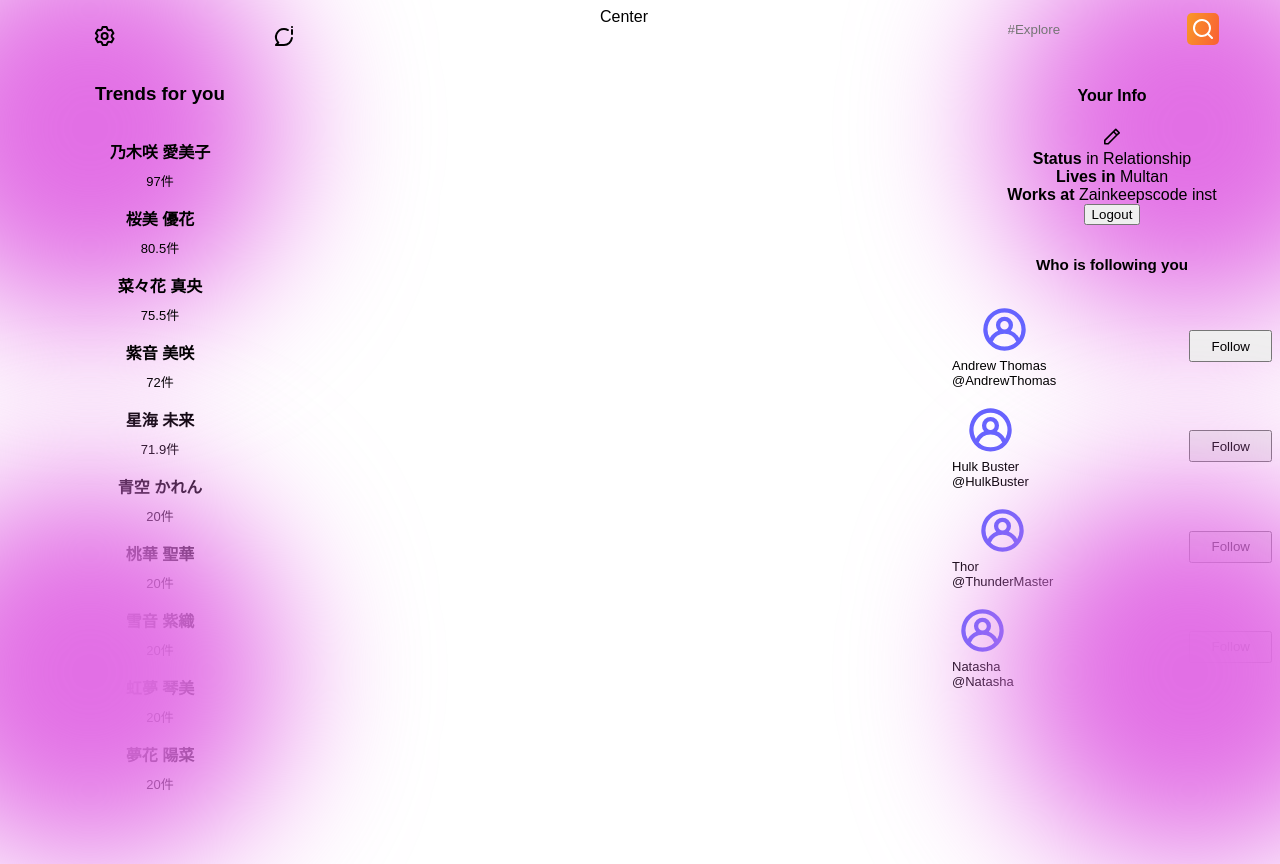
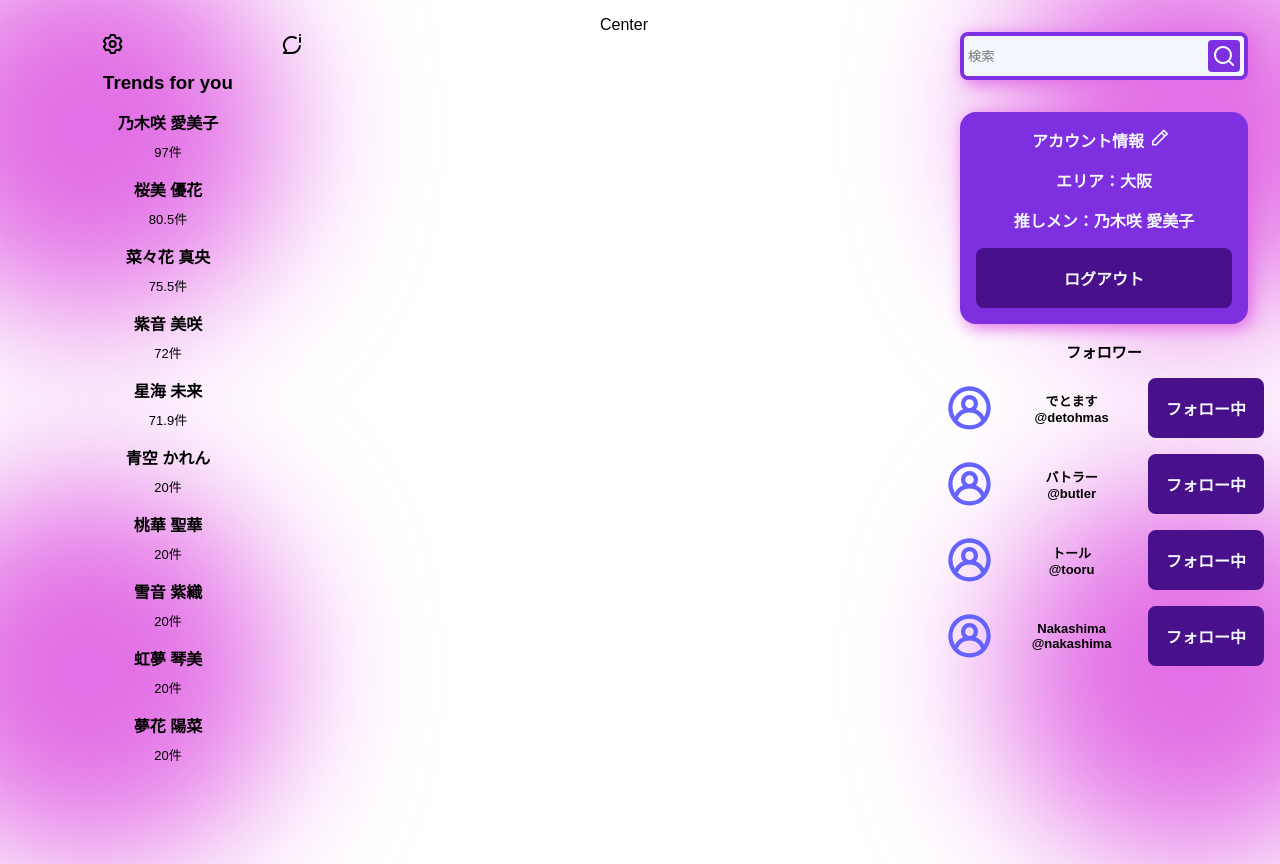
Before and after one commit to ttcksf/react-text-sns, a React (Create React App) app: page / in a window 1280 px wide. Shown: the top 864 px of the page. Built offline with nearby package versions, Linux system fonts and the light colour scheme; some icons are missing.

Commit message:
create:RightSide

```diff
--- a/src/components/FollowerCard.js
+++ b/src/components/FollowerCard.js
@@ -4,19 +4,17 @@ import { localFollowerCard } from "../localData/localFollowersData";
 const FollowerCard = () => {
   return (
     <div style={followerCardStyle}>
-      <h3>Who is following you</h3>
+      <h3>フォロワー</h3>
 
       {localFollowerCard.map((follower, index) => {
         return (
           <div style={followerStyle} key={index}>
-            <div>
-              <img src={follower.img} alt="" style={followerImageStyle} />
-              <div style={followerNameStyle}>
-                <span>{follower.accountName}</span>
-                <span>@{follower.userName}</span>
-              </div>
+            <img src={follower.img} alt="" style={followerImageStyle} />
+            <div style={followerNameStyle}>
+              <span>{follower.accountName}</span>
+              <span>@{follower.userName}</span>
             </div>
-            <button style={followBtnStyle}>Follow</button>
+            <button className="button">フォロー中</button>
           </div>
         );
       })}
@@ -48,14 +46,8 @@ const followerImageStyle = {
 const followerNameStyle = {
   display: "flex",
   flexDirection: "column",
-  alignItems: "flex-start",
+  alignItems: "center",
   justifyContent: "center",
+  fontWeight: "bold",
 };
-
-const followBtnStyle = {
-  height: "2rem",
-  paddingLeft: "20px",
-  paddingRight: "20px",
-};
-
 export default FollowerCard;
--- a/src/components/ProfileCard.js
+++ b/src/components/ProfileCard.js
@@ -5,14 +5,15 @@ import ProfileModal from "./ProfileModal";
 const ProfileCard = () => {
   const [isModalOpened, setIsModalOpened] = useState(false);
   return (
-    <div className="InfoCard">
-      <div className="infoHead">
-        <h4>Your Info</h4>
+    <div style={profileCard}>
+      <div style={profileContents}>
+        <h4>アカウント情報</h4>
         <div>
           <UilPen
             width="2rem"
             height="1.2rem"
             onClick={() => setIsModalOpened(true)}
+            className="iconHover"
           />
           <ProfileModal
             isModalOpened={isModalOpened}
@@ -20,31 +21,42 @@ const ProfileCard = () => {
           />
         </div>
       </div>
-
-      <div className="info">
+      <div>
         <span>
-          <b>Status </b>
+          <b>エリア：</b>
         </span>
-        <span>in Relationship</span>
+        <span>大阪</span>
+      </div>
+      <div>
+        <span>
+          <b>推しメン：</b>
+        </span>
+        <span>乃木咲 愛美子</span>
       </div>
 
-      <div className="info">
-        <span>
-          <b>Lives in </b>
-        </span>
-        <span>Multan</span>
-      </div>
-
-      <div className="info">
-        <span>
-          <b>Works at </b>
-        </span>
-        <span>Zainkeepscode inst</span>
-      </div>
-
-      <button className="button logout-button">Logout</button>
+      <button className="button">ログアウト</button>
     </div>
   );
 };
 
+const profileCard = {
+  display: "flex",
+  flexDirection: "column",
+  gap: "1rem",
+  backgroundColor: "var(--defaultPurple)",
+  padding: "1rem",
+  borderRadius: "1rem",
+  color: "var(--white)",
+  fontWeight: "bold",
+  fontSize: "1rem",
+  width: "90%",
+  boxShadow: "4px 4px 16px var(--lightPurple)",
+};
+
+const profileContents = {
+  display: "flex",
+  justifyContent: "center",
+  alignItems: "start",
+};
+
 export default ProfileCard;
--- a/src/components/SearchInput.js
+++ b/src/components/SearchInput.js
@@ -5,9 +5,9 @@ const SearchInput = () => {
   return (
     <div style={searchStyle}>
       <div style={searchInputStyle}>
-        <input style={inputStyle} type="text" placeholder="#Explore" />
+        <input style={inputStyle} type="text" placeholder="検索" />
         <div style={searchIconStyle}>
-          <UilSearch style={searchIconHoverStyle} />
+          <UilSearch />
         </div>
       </div>
     </div>
@@ -15,19 +15,23 @@ const SearchInput = () => {
 };
 
 const searchStyle = {
-  display: "flex",
-  gap: "0.75rem",
+  width: "100%",
+  padding: "1rem",
 };
 
 const searchInputStyle = {
   display: "flex",
-  backgroundColor: "var(--inputColor)",
-  borderRadius: "10px",
-  padding: "5px",
+  justifyContent: "space-between",
+  backgroundColor: "var(--white)",
+  border: "4px solid var(--defaultPurple)",
+  borderRadius: "8px",
+  padding: "4px",
+  boxShadow: "4px 4px 16px var(--lightPurple)",
 };
 
 const inputStyle = {
   backgroundColor: "transparent",
+  width: "100%",
   border: "none",
   outline: "none",
 };
@@ -36,13 +40,10 @@ const searchIconStyle = {
   display: "flex",
   alignItems: "center",
   justifyContent: "center",
-  background: "linear-gradient(106.23deg, #f99827, #f95f35 100%)",
-  borderRadius: "5px",
+  background: "var(--defaultPurple)",
+  borderRadius: "4px",
   padding: "4px",
-  color: "white",
-};
-
-const searchIconHoverStyle = {
+  color: "var(--white)",
   cursor: "pointer",
 };
 
--- a/src/index.css
+++ b/src/index.css
@@ -1,10 +1,14 @@
 :root {
   --white: #f3f8ff;
   --lightPurple: #e26ee5;
-  --defaultpurple: #7e30e1;
+  --defaultPurple: #7e30e1;
   --darkPurple: #49108b;
 }
-
+* {
+  margin: 0;
+  padding: 0;
+  box-sizing: border-box;
+}
 body {
   margin: 0;
   font-family: YuGothic, "Yu Gothic", "ヒラギノ角ゴシック", "Hiragino Sans",
@@ -19,7 +23,7 @@ code {
 }
 .App {
   text-align: center;
-  padding: 8px;
+  padding: 1rem;
 }
 .bgBlur {
   position: absolute;
@@ -28,6 +32,7 @@ code {
   border-radius: 50%;
   background: var(--lightPurple);
   filter: blur(72px);
+  z-index: -1;
 }
 .bgBlurLeftTop {
   top: -8%;
@@ -45,3 +50,26 @@ code {
   bottom: -8%;
   right: -8%;
 }
+.button {
+  display: flex;
+  align-items: center;
+  justify-content: center;
+  font-size: 1rem;
+  font-weight: bold;
+  color: var(--white);
+  border: 2px solid var(--darkPurple);
+  border-radius: 0.5rem;
+  background: var(--darkPurple);
+  transition: all 0.2s ease-out;
+  transform-origin: center center;
+  padding: 1rem;
+}
+
+.button:hover {
+  cursor: pointer;
+  color: var(--darkPurple);
+  background: transparent;
+}
+.iconHover {
+  cursor: pointer;
+}
--- a/src/localData/localFollowersData.js
+++ b/src/localData/localFollowersData.js
@@ -4,8 +4,8 @@ import img3 from "../images/user-circle.svg";
 import img4 from "../images/user-circle.svg";
 
 export const localFollowerCard = [
-  { accountName: "Andrew Thomas", userName: "AndrewThomas", img: img1 },
-  { accountName: "Hulk Buster", userName: "HulkBuster", img: img2 },
-  { accountName: "Thor", userName: "ThunderMaster", img: img3 },
-  { accountName: "Natasha", userName: "Natasha", img: img4 },
+  { accountName: "でとます", userName: "detohmas", img: img1 },
+  { accountName: "バトラー", userName: "butler", img: img2 },
+  { accountName: "トール", userName: "tooru", img: img3 },
+  { accountName: "Nakashima", userName: "nakashima", img: img4 },
 ];
```
